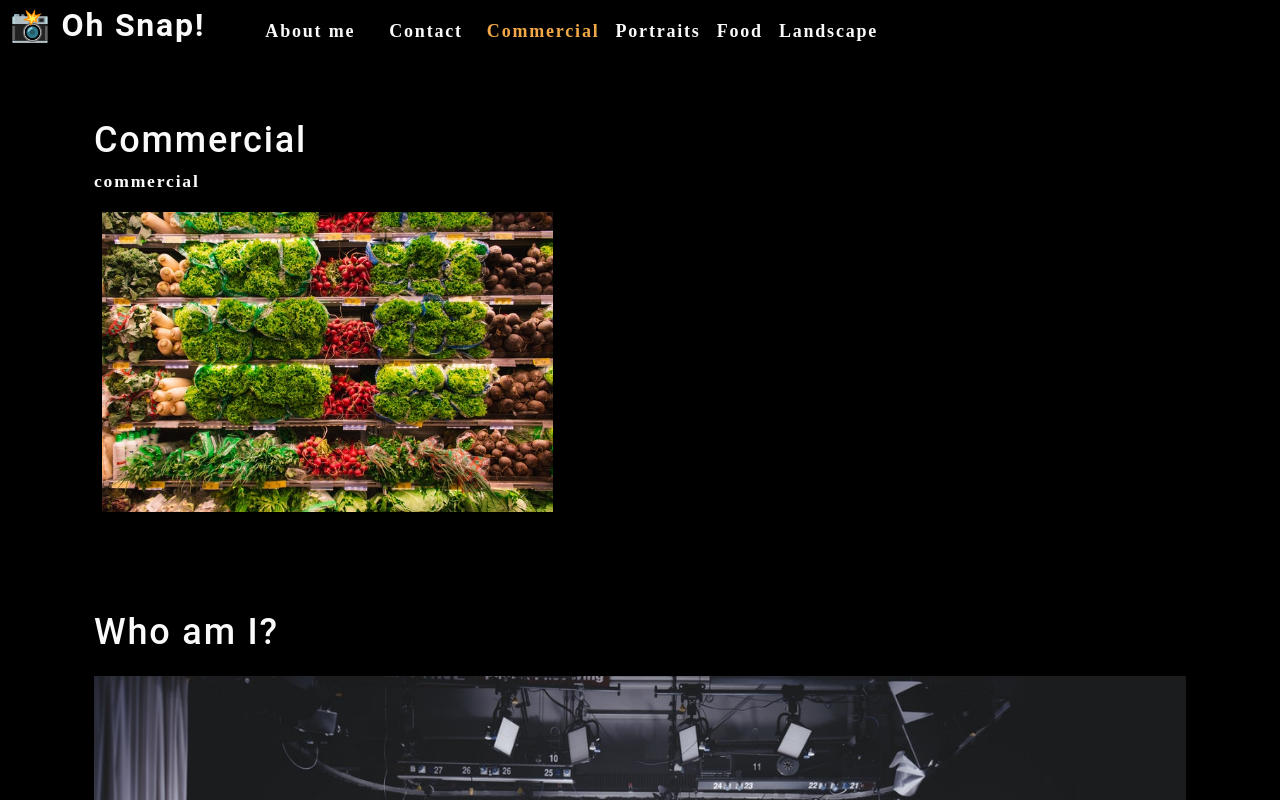
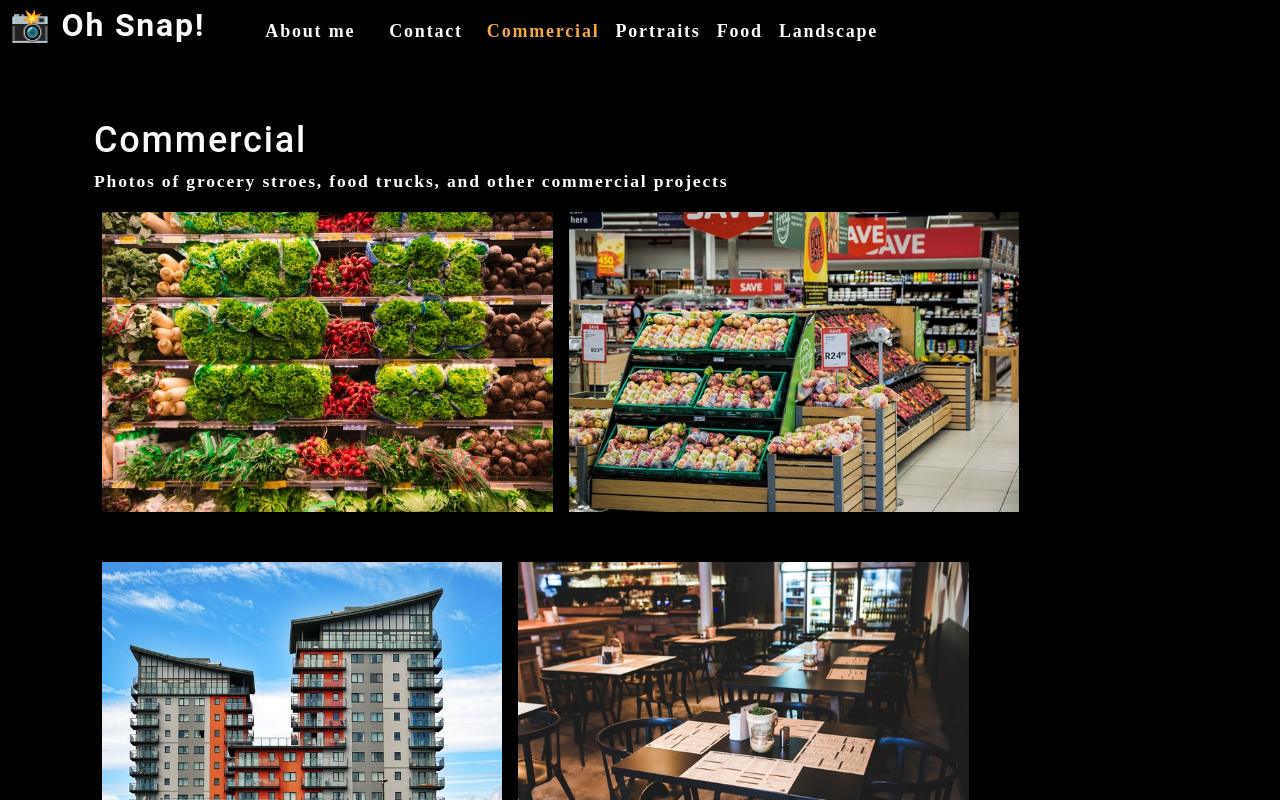
Before and after one commit to SabotageCat/photo-port, a React (Create React App) app: page / in a window 1280 px wide. Shown: the top 800 px of the page. Built offline with nearby package versions, Linux system fonts and the light colour scheme.

Commit message:
added PhotoList component and props to App.js

```diff
--- a/src/App.js
+++ b/src/App.js
@@ -28,7 +28,7 @@
         currentCategory={currentCategory}
       ></Nav>
       <main>
-        <Gallery></Gallery>
+        <Gallery currentCategory={currentCategory}></Gallery>
         <About></About>
       </main>
     </div>
--- a/src/components/Gallery/index.js
+++ b/src/components/Gallery/index.js
@@ -1,24 +1,15 @@
 import React from 'react';
+import PhotoList from '../PhotoList';
 import { capitalizeFirstLetter } from '../../utils/helpers';
-import photo from '../../assets/small/commercial/0.jpg';
 
-function Gallery(props) {
-    const currentCategory = {
-        name: "commercial",
-        description: "Photos of grocery stores, food trucks, and other commercial projects",
-    };
+function Gallery({ currentCategory }) {
+    const { name, description } = currentCategory;
 
     return (
         <section>
-            <h1>{capitalizeFirstLetter(currentCategory.name)}</h1>
-            <p>{currentCategory.name}</p>
-            <div>
-                <img
-                    src={photo}
-                    alt="Commercial Example"
-                    className='img-thumbnail mx-1'
-                />
-            </div>
+            <h1 data-testid="h1tag">{capitalizeFirstLetter(name)}</h1>
+            <p>{description}</p>
+            <PhotoList category={currentCategory.name} />
         </section>
     );
 }
--- /dev/null
+++ b/src/components/PhotoList/index.js
@@ -0,0 +1,121 @@
+import React, { useState } from 'react';
+
+const PhotoList = ({ category }) => {
+
+    const [photos] = useState([
+        {
+            name: 'Grocery aisle',
+            category: 'commercial',
+            description: 'Lorem ipsum dolor sit amet, consectetur adipiscing elit. Nunc ultricie',
+          },
+          {
+            name: 'Grocery booth',
+            category: 'commercial',
+            description: 'Lorem ipsum dolor sit amet, consectetur adipiscing elit. Nunc ultricie',
+          },
+          {
+            name: 'Building exterior',
+            category: 'commercial',
+            description: 'Lorem ipsum dolor sit amet, consectetur adipiscing elit. Nunc ultricie',
+          },
+          {
+            name: 'Restaurant table',
+            category: 'commercial',
+            description: 'Lorem ipsum dolor sit amet, consectetur adipiscing elit. Nunc ultricie',
+          },
+          {
+            name: 'Cafe interior',
+            category: 'commercial',
+            description: 'Lorem ipsum dolor sit amet, consectetur adipiscing elit. Nunc ultricie',
+          },
+          {
+            name: 'Cat green eyes',
+            category: 'portraits',
+            description: 'Lorem ipsum dolor sit amet, consectetur adipiscing elit. Nunc ultricie',
+          },
+          {
+            name: 'Green parrot',
+            category: 'portraits',
+            description: 'Lorem ipsum dolor sit amet, consectetur adipiscing elit. Nunc ultricie',
+          },
+          {
+            name: 'Yellow macaw',
+            category: 'portraits',
+            description: 'Lorem ipsum dolor sit amet, consectetur adipiscing elit. Nunc ultricie',
+          },
+          {
+            name: 'Pug smile',
+            category: 'portraits',
+            description: 'Lorem ipsum dolor sit amet, consectetur adipiscing elit. Nunc ultricie',
+          },
+          {
+            name: 'Pancakes',
+            category: 'food',
+            description: 'Lorem ipsum dolor sit amet, consectetur adipiscing elit. Nunc ultricie',
+          },
+          {
+            name: 'Burrito',
+            category: 'food',
+            description: 'Lorem ipsum dolor sit amet, consectetur adipiscing elit. Nunc ultricie',
+          },
+          {
+            name: 'Scallop pasta',
+            category: 'food',
+            description: 'Lorem ipsum dolor sit amet, consectetur adipiscing elit. Nunc ultricie',
+          },
+          {
+            name: 'Burger',
+            category: 'food',
+            description: 'Lorem ipsum dolor sit amet, consectetur adipiscing elit. Nunc ultricie',
+          },
+          {
+            name: 'Fruit bowl',
+            category: 'food',
+            description: 'Lorem ipsum dolor sit amet, consectetur adipiscing elit. Nunc ultricie',
+          },
+          {
+            name: 'Green river',
+            category: 'landscape',
+            description: 'Lorem ipsum dolor sit amet, consectetur adipiscing elit. Nunc ultricie',
+          },
+          {
+            name: 'Docks',
+            category: 'landscape',
+            description: 'Lorem ipsum dolor sit amet, consectetur adipiscing elit. Nunc ultricie',
+          },
+          {
+            name: 'Panoramic village by sea',
+            category: 'landscape',
+            description: 'Lorem ipsum dolor sit amet, consectetur adipiscing elit. Nunc ultricie',
+          },
+          {
+            name: 'Domestic landscape',
+            category: 'landscape',
+            description: 'Lorem ipsum dolor sit amet, consectetur adipiscing elit. Nunc ultricie',
+          },
+          {
+            name: 'Park bench',
+            category: 'landscape',
+            description: 'Lorem ipsum dolor sit amet, consectetur adipiscing elit. Nunc ultricie',
+          },
+    ]);
+
+    const currentPhotos = photos.filter((photo) => photo.category === category);
+
+    return (
+        <div>
+            <div className='flex-row'>
+                {currentPhotos.map((image, i) => (
+                    <img
+                      src={require(`../../assets/small/${category}/${i}.jpg`)}
+                      alt={image.name}
+                      className="img-thumbnail mx-1"
+                      key={image.name}
+                    />
+                ))}
+            </div>
+        </div>
+    );
+}
+
+export default PhotoList;
```
